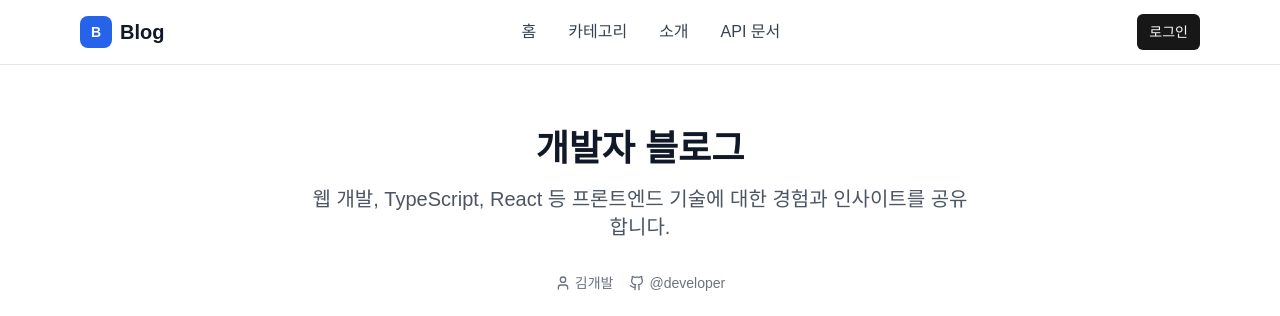
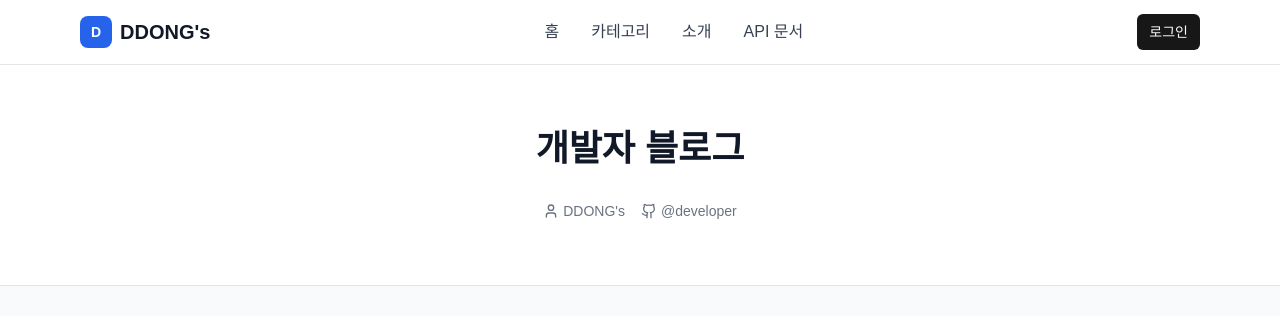
Before and after one commit to shet6006/blog, a Next.js app: page / in a window 1280 px wide. Shown: the top 316 px of the page. Built offline with nearby package versions, Linux system fonts and the light colour scheme; no server answers.

Commit message:
favicon & 블로그 이름 수정

```diff
--- a/app/layout.tsx
+++ b/app/layout.tsx
@@ -3,10 +3,13 @@ import './globals.css'
 import { Toaster } from "@/components/ui/sonner"
 
 export const metadata: Metadata = {
-  title: '개발자 블로그',
-  description: '웹 개발, TypeScript, React 등 프론트엔드 기술에 대한 경험과 인사이트를 공유합니다.',
+  title: "DDONG's",
+  description: '',
   generator: 'Next.js',
   charset: 'utf-8',
+  icons: {
+    icon: '/icon.svg',  // app/icon.svg 파일 사용
+  },
 }
 
 export default function RootLayout({
--- a/app/page.tsx
+++ b/app/page.tsx
@@ -62,12 +62,12 @@ export default function HomePage() {
           <div className="text-center">
             <h1 className="text-4xl font-bold text-gray-900 mb-4">개발자 블로그</h1>
             <p className="text-xl text-gray-600 mb-8 max-w-2xl mx-auto">
-              {profile?.bio || "웹 개발, TypeScript, React 등 프론트엔드 기술에 대한 경험과 인사이트를 공유합니다."}
+              {profile?.bio || ""}
             </p>
             <div className="flex items-center justify-center gap-4 text-sm text-gray-500">
               <div className="flex items-center gap-1">
                 <User className="w-4 h-4" />
-                <span>{profile?.name || "김개발"}</span>
+                <span>{profile?.name || "DDONG's"}</span>
               </div>
               <div className="flex items-center gap-1">
                 <Github className="w-4 h-4" />
--- a/components/header.tsx
+++ b/components/header.tsx
@@ -115,9 +115,9 @@ export function Header() {
             {/* Logo */}
             <Link href="/" className="flex items-center space-x-2">
               <div className="w-8 h-8 bg-blue-600 rounded-lg flex items-center justify-center">
-                <span className="text-white font-bold text-sm">B</span>
+                <span className="text-white font-bold text-sm">D</span>
               </div>
-              <span className="font-bold text-xl text-gray-900">Blog</span>
+              <span className="font-bold text-xl text-gray-900">DDONG's</span>
             </Link>
 
             {/* Desktop Navigation */}
```
Also changed, not shown: app/icon.svg (added).
